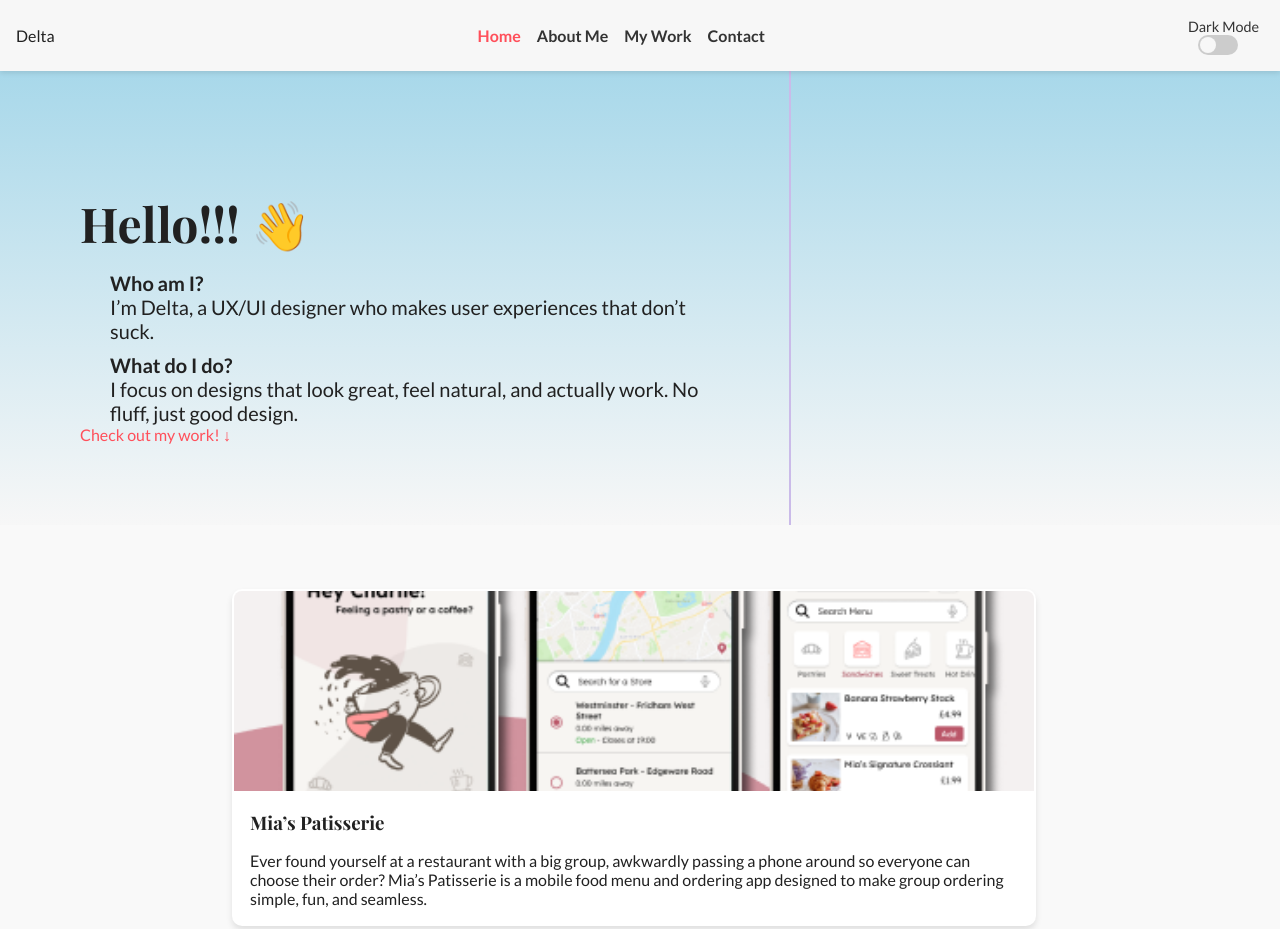
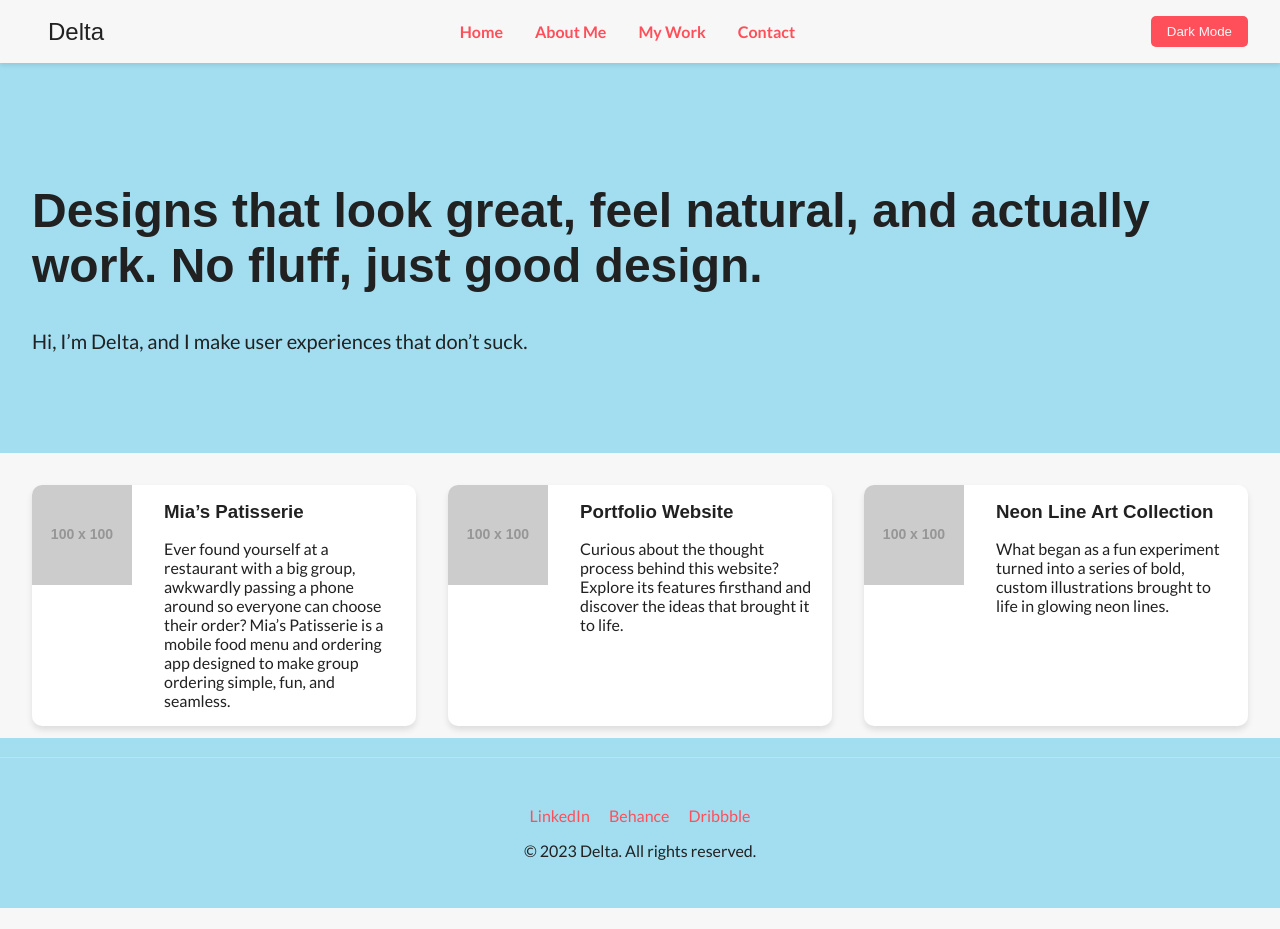
Before and after one commit to Deltaabb/My-Portfolio, a plain HTML site: page index.html in a window 1280 px wide. Shown: the top 929 px of the page. After the commit the page ends 908 px from the top, so only its background shows below. Drawn offline with nearby package versions, Linux system fonts and the light colour scheme; placeholder pictures from the web are drawn by us; a web font is replaced by a local one.

Commit message:
Update index.html

```diff
--- a/index.html
+++ b/index.html
@@ -5,7 +5,7 @@
   <meta name="viewport" content="width=device-width, initial-scale=1.0">
   <title>Delta's UX/UI Portfolio</title>
   <!-- Google Fonts -->
-  <link href="https://fonts.googleapis.com/css2?family=Playfair+Display:wght@700&family=Lato:wght@400;700&family=Roboto:wght@400;700&display=swap" rel="stylesheet">
+  <link href="https://fonts.googleapis.com/css2?family=Nexa:wght@700&family=Lato:wght@400;700&display=swap" rel="stylesheet">
   <!-- Embedded CSS -->
   <style>
     /* General Styles */
@@ -16,11 +16,7 @@
       --light-text: #212121;
       --dark-text: #FAFAFA;
       --transition-speed: 0.3s;
-      --friendly-black: #333333;
-      --pastel-blue: #A8D8EA;
-      --pastel-purple: #CABBE9;
-      --off-white: #F9F9F9;
-      --pastel-green: #C7F0BD;
+      --pastel-blue: #A2DDF0;
     }
 
     body {
@@ -38,7 +34,7 @@
     }
 
     h1, h2, h3 {
-      font-family: 'Playfair Display', serif;
+      font-family: 'Nexa', sans-serif;
     }
 
     a {
@@ -46,16 +42,12 @@
       text-decoration: none;
     }
 
-    a:hover {
-      text-decoration: underline;
-    }
-
     /* Header and Navigation */
     header {
       position: sticky;
       top: 0;
       background-color: var(--light-bg);
-      padding: 1rem;
+      padding: 1rem 2rem;
       box-shadow: 0 2px 5px rgba(0, 0, 0, 0.1);
       z-index: 1000;
       transition: background-color var(--transition-speed);
@@ -76,13 +68,15 @@
       margin: 0;
       padding: 0;
       display: flex;
-      gap: 1rem;
+      gap: 2rem;
+    }
+
+    nav ul li {
+      position: relative;
     }
 
     nav ul li a {
       font-weight: bold;
-      color: var(--friendly-black);
-      position: relative;
       padding-bottom: 5px;
     }
 
@@ -91,125 +85,47 @@
       position: absolute;
       bottom: 0;
       left: 0;
-      width: 100%;
+      width: 0;
       height: 3px;
-      background-color: transparent;
-      transition: transform 0.3s ease, background-color 0.3s ease;
-      transform: scaleX(0);
-      transform-origin: bottom right;
+      background-color: var(--primary-cta);
+      transition: width var(--transition-speed), transform var(--transition-speed);
     }
 
     nav ul li a:hover::after {
-      transform: scaleX(1);
-      transform-origin: bottom left;
+      width: 100%;
+      transform: translateY(5px);
     }
 
-    nav ul li:nth-child(1) a:hover::after {
-      background-color: #FF4F5A; /* Red */
+    .logo {
+      font-family: 'Nexa', sans-serif;
+      font-size: 1.5rem;
+      padding-left: 1rem;
     }
 
-    nav ul li:nth-child(2) a:hover::after {
-      background-color: #007BFF; /* Blue */
-    }
-
-    nav ul li:nth-child(3) a:hover::after {
-      background-color: #FFC107; /* Yellow */
-    }
-
-    nav ul li:nth-child(4) a:hover::after {
-      background-color: #28A745; /* Green */
-    }
-
-    nav ul li a.active {
-      font-weight: bold;
-      color: var(--primary-cta);
-    }
-
-    .hamburger {
-      display: none;
+    .mode-toggle {
+      background: var(--primary-cta);
+      border: none;
+      color: var(--light-bg);
+      padding: 0.5rem 1rem;
+      border-radius: 5px;
       cursor: pointer;
-    }
-
-    .hamburger span {
-      display: block;
-      width: 25px;
-      height: 3px;
-      background-color: var(--light-text);
-      margin: 5px 0;
-      transition: transform var(--transition-speed);
-    }
-
-    body.dark-mode .hamburger span {
-      background-color: var(--dark-text);
-    }
-
-    /* Light/Dark Mode Toggle */
-    .mode-toggle {
-      position: relative;
-      width: 40px;
-      height: 20px;
-      background: #CCCCCC;
-      border-radius: 10px;
-      cursor: pointer;
-      overflow: hidden;
-      margin-left: 10px;
+      transition: background-color var(--transition-speed), color var(--transition-speed);
     }
 
     body.dark-mode .mode-toggle {
-      background: #666666;
-    }
-
-    .mode-toggle::before {
-      content: '';
-      position: absolute;
-      top: 50%;
-      left: 2px;
-      width: 16px;
-      height: 16px;
-      background: var(--light-bg);
-      border-radius: 50%;
-      transform: translateY(-50%);
-      transition: left var(--transition-speed);
-    }
-
-    body.dark-mode .mode-toggle::before {
-      left: 22px;
-      background: var(--dark-bg);
-    }
-
-    .mode-toggle-label {
-      font-size: 0.9rem;
-      color: var(--friendly-black);
-      margin-right: 5px;
-    }
-
-    body.dark-mode .mode-toggle-label {
-      color: var(--dark-text);
+      background: var(--primary-cta);
+      color: var(--dark-bg);
     }
 
     /* Hero Section */
     .hero {
       display: flex;
-      justify-content: space-between;
-      align-items: center;
-      padding: 5rem;
-      background: linear-gradient(to bottom, var(--pastel-blue), #F7F7F7);
-      position: relative;
-    }
-
-    .hero::after {
-      content: '';
-      position: absolute;
-      top: 0;
-      right: 38.2%; /* Golden ratio */
-      width: 2px;
-      height: 100%;
-      background-color: var(--pastel-purple);
-    }
-
-    .hero .content {
-      flex: 1;
-      padding-right: 2rem;
+      flex-direction: column;
+      justify-content: center;
+      align-items: flex-start;
+      padding: 5rem 2rem;
+      background-color: var(--pastel-blue);
+      color: var(--light-text);
     }
 
     .hero h1 {
@@ -220,54 +136,24 @@
     .hero p {
       font-size: 1.25rem;
       max-width: 600px;
-      margin: 0 auto;
     }
 
-    .hero p strong {
-      font-weight: bold;
-      display: block;
-      margin-top: 10px;
-    }
-
-    .hero .cta {
-      margin-top: 2rem;
-      animation: bounce 2s infinite;
-    }
-
-    @keyframes bounce {
-      0%, 20%, 50%, 80%, 100% {
-        transform: translateY(0);
-      }
-      40% {
-        transform: translateY(-10px);
-      }
-      60% {
-        transform: translateY(-5px);
-      }
-    }
-
-    .hero .frame {
-      flex: 0 0 38.2%; /* Golden ratio */
-      background-color: var(--pastel-purple);
-      height: 100%;
-    }
-
-    /* Project Cards */
+    /* Projects Section */
     .projects {
+      display: grid;
+      grid-template-columns: repeat(auto-fit, minmax(300px, 1fr));
+      gap: 2rem;
       padding: 2rem;
-      background-color: var(--off-white);
     }
 
     .project-card {
+      display: flex;
+      align-items: flex-start;
       background: white;
       border-radius: 10px;
       overflow: hidden;
       box-shadow: 0 4px 6px rgba(0, 0, 0, 0.1);
       transition: transform var(--transition-speed), box-shadow var(--transition-speed);
-      border: 2px solid transparent;
-      margin: 2rem 0;
-      max-width: 800px;
-      margin-left: 200px; /* Asymmetrical placement */
     }
 
     body.dark-mode .project-card {
@@ -277,13 +163,13 @@
     .project-card:hover {
       transform: scale(1.05);
       box-shadow: 0 8px 12px rgba(0, 0, 0, 0.2);
-      border-color: var(--primary-cta);
     }
 
     .project-card img {
-      width: 100%;
-      height: 200px;
+      width: 100px;
+      height: 100px;
       object-fit: cover;
+      margin-right: 1rem;
     }
 
     .project-card h3 {
@@ -300,12 +186,20 @@
     footer {
       text-align: center;
       padding: 2rem;
-      background-color: var(--pastel-green);
-      border-top: 5px dashed var(--primary-cta);
+      background: var(--pastel-blue);
+      color: var(--light-text);
+      position: relative;
     }
 
-    body.dark-mode footer {
-      background-color: #1E1E1E;
+    footer::before {
+      content: '';
+      position: absolute;
+      top: -20px;
+      left: 0;
+      width: 100%;
+      height: 20px;
+      background: var(--pastel-blue);
+      clip-path: polygon(0 0, 100% 0, 100% 100%, 0 100%);
     }
 
     footer .social-links {
@@ -314,14 +208,6 @@
 
     footer .social-links a {
       margin: 0 0.5rem;
-    }
-
-    footer .privacy-policy {
-      margin-top: 1rem;
-    }
-
-    footer .privacy-policy a {
-      color: var(--primary-cta);
     }
 
     /* Responsive Design */
@@ -368,50 +254,43 @@
     <nav>
       <div class="logo">Delta</div>
       <ul>
-        <li><a href="index.html" class="active">Home</a></li>
-        <li><a href="about.html">About Me</a></li>
-        <li><a href="mywork.html">My Work</a></li>
-        <li><a href="contact.html">Contact</a></li>
+        <li><a href="#home">Home</a></li>
+        <li><a href="#about">About Me</a></li>
+        <li><a href="#work">My Work</a></li>
+        <li><a href="#contact">Contact</a></li>
       </ul>
-      <div class="mode-toggle-container">
-        <span class="mode-toggle-label">Dark Mode</span>
-        <div class="mode-toggle" onclick="toggleMode()"></div>
-      </div>
-      <div class="hamburger" onclick="toggleMenu()">
-        <span></span>
-        <span></span>
-        <span></span>
-      </div>
+      <button class="mode-toggle" onclick="toggleMode()">Dark Mode</button>
     </nav>
   </header>
 
   <!-- Hero Section -->
   <section id="home" class="hero">
-    <div class="content">
-      <h1>Hello!!! 👋</h1>
-      <p><strong>Who am I?</strong> I’m Delta, a UX/UI designer who makes user experiences that don’t suck.</p>
-      <p><strong>What do I do?</strong> I focus on designs that look great, feel natural, and actually work. No fluff, just good design.</p>
-      <a href="#work" class="cta">Check out my work! ↓</a>
-    </div>
-    <div class="frame"></div>
+    <h1>Designs that look great, feel natural, and actually work. No fluff, just good design.</h1>
+    <p>Hi, I’m Delta, and I make user experiences that don’t suck.</p>
   </section>
 
   <!-- Projects Section -->
   <section id="work" class="projects">
     <div class="project-card">
-      <img src="mias1.png" alt="Mia’s Patisserie">
+      <img src="https://via.placeholder.com/100" alt="Mia’s Patisserie">
+      <div>
         <h3>Mia’s Patisserie</h3>
         <p>Ever found yourself at a restaurant with a big group, awkwardly passing a phone around so everyone can choose their order? Mia’s Patisserie is a mobile food menu and ordering app designed to make group ordering simple, fun, and seamless.</p>
       </div>
+    </div>
     <div class="project-card">
-      <img src="website1.png" alt="Portfolio Website">
+      <img src="https://via.placeholder.com/100" alt="Portfolio Website">
+      <div>
         <h3>Portfolio Website</h3>
         <p>Curious about the thought process behind this website? Explore its features firsthand and discover the ideas that brought it to life.</p>
       </div>
+    </div>
     <div class="project-card">
-      <img src="sulphur1.png" alt="Neon Line Art Collection">
+      <img src="https://via.placeholder.com/100" alt="Neon Line Art Collection">
+      <div>
         <h3>Neon Line Art Collection</h3>
         <p>What began as a fun experiment turned into a series of bold, custom illustrations brought to life in glowing neon lines.</p>
+      </div>
     </div>
   </section>
 
@@ -419,36 +298,21 @@
   <footer>
     <div class="social-links">
       <a href="#">LinkedIn</a>
+      <a href="#">Behance</a>
+      <a href="#">Dribbble</a>
     </div>
-    <div class="privacy-policy">
-      <a href="privacy.html">Privacy Policy</a> | <a href="terms.html">Terms of Use</a>
-    </div>
-    <p>© 2025 Delta. All rights reserved.</p>
+    <p>© 2023 Delta. All rights reserved.</p>
   </footer>
 
   <!-- Embedded JavaScript -->
   <script>
     // Toggle Light/Dark Mode
     function toggleMode() {
-      document.body.classList.toggle('dark-mode');
+      const body = document.body;
+      const modeToggle = document.querySelector('.mode-toggle');
+      body.classList.toggle('dark-mode');
+      modeToggle.textContent = body.classList.contains('dark-mode') ? 'Light Mode' : 'Dark Mode';
     }
-
-    // Toggle Mobile Menu
-    function toggleMenu() {
-      const navUl = document.querySelector('nav ul');
-      const hamburger = document.querySelector('.hamburger');
-      navUl.classList.toggle('active');
-      hamburger.classList.toggle('active');
-    }
-
-    // Highlight Active Page in Navigation
-    const navLinks = document.querySelectorAll('nav ul li a');
-    navLinks.forEach(link => {
-      link.addEventListener('click', () => {
-        navLinks.forEach(l => l.classList.remove('active'));
-        link.classList.add('active');
-      });
-    });
   </script>
 </body>
 </html>
```
Lines whose indentation alone changed are shown as unchanged.
